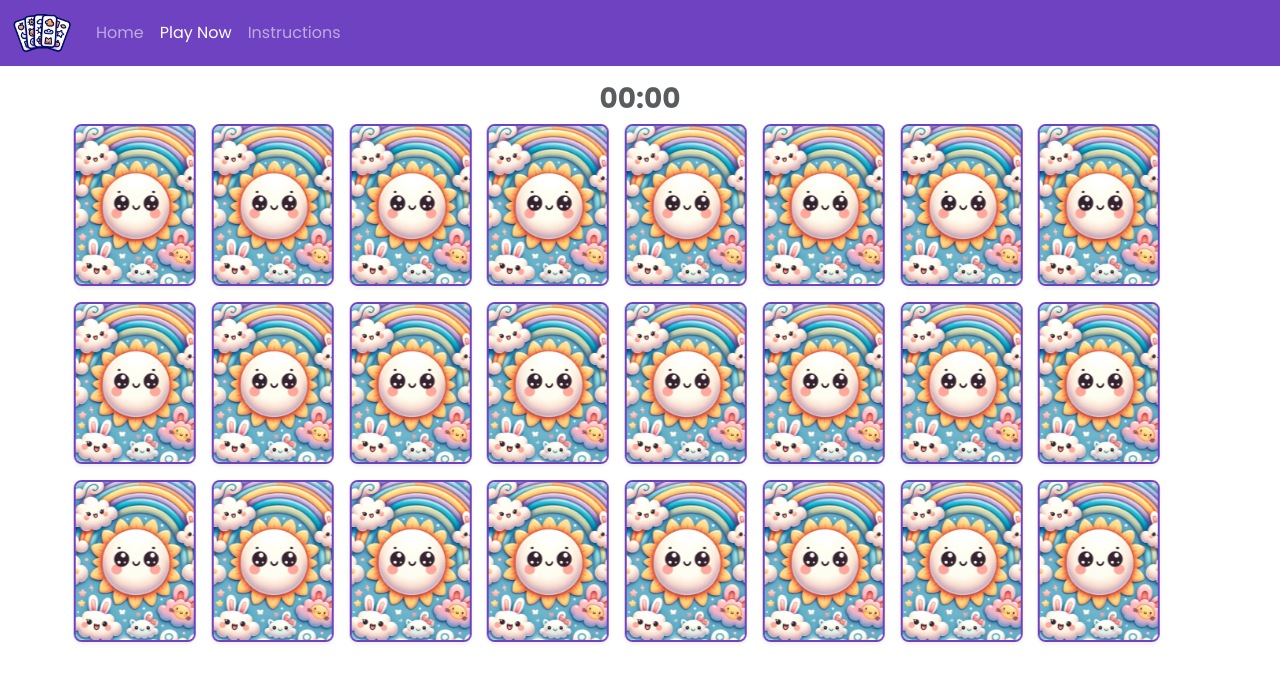
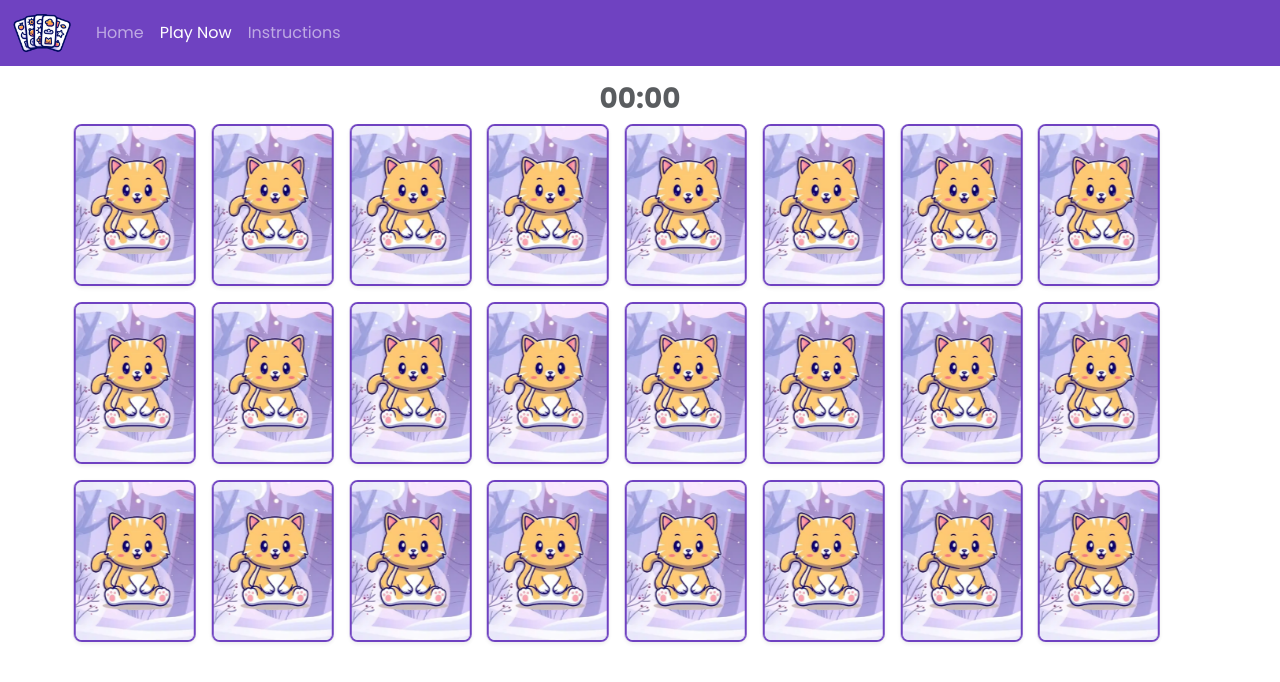
Before and after one commit to RenzoMA/memory-card, an Angular app: page /play in a window 1280 px wide. Shown: the top 682 px of the page. Built offline with nearby package versions, Linux system fonts and the light colour scheme.

Commit message:
change styles

```diff
--- a/projects/memory/src/app/game/components/card/card.component.html
+++ b/projects/memory/src/app/game/components/card/card.component.html
@@ -9,10 +9,13 @@
 	(click)="reveal()">
 	<div class="card-body p-0 d-flex">
 		@if (isFaceDown) {
-		<img class="img-fluid rounded-3 border border-primary border-2" width="135px" height="183px" src="assets/card/back-card.png" />
+		<img class="img-fluid rounded-3 border border-primary border-2 w-100" width="139px" height="187px" src="assets/card/back-card.webp" />
 		} @else {
 		<div class="d-flex align-items-center justify-content-center w-100">
-			<fa-icon [icon]="card.icon" class="d-flex align-items-center justify-content-center w-100 h-100" [style.color]="card.color"></fa-icon>
+			<fa-icon
+				[icon]="card.icon"
+				class="d-flex align-items-center justify-content-center w-100 h-100"
+				[style.color]="card.color"></fa-icon>
 		</div>
 		}
 	</div>
```
Also changed, not shown: projects/memory/src/assets/card/back-card.png (deleted), projects/memory/src/assets/card/back-card.webp (added).
